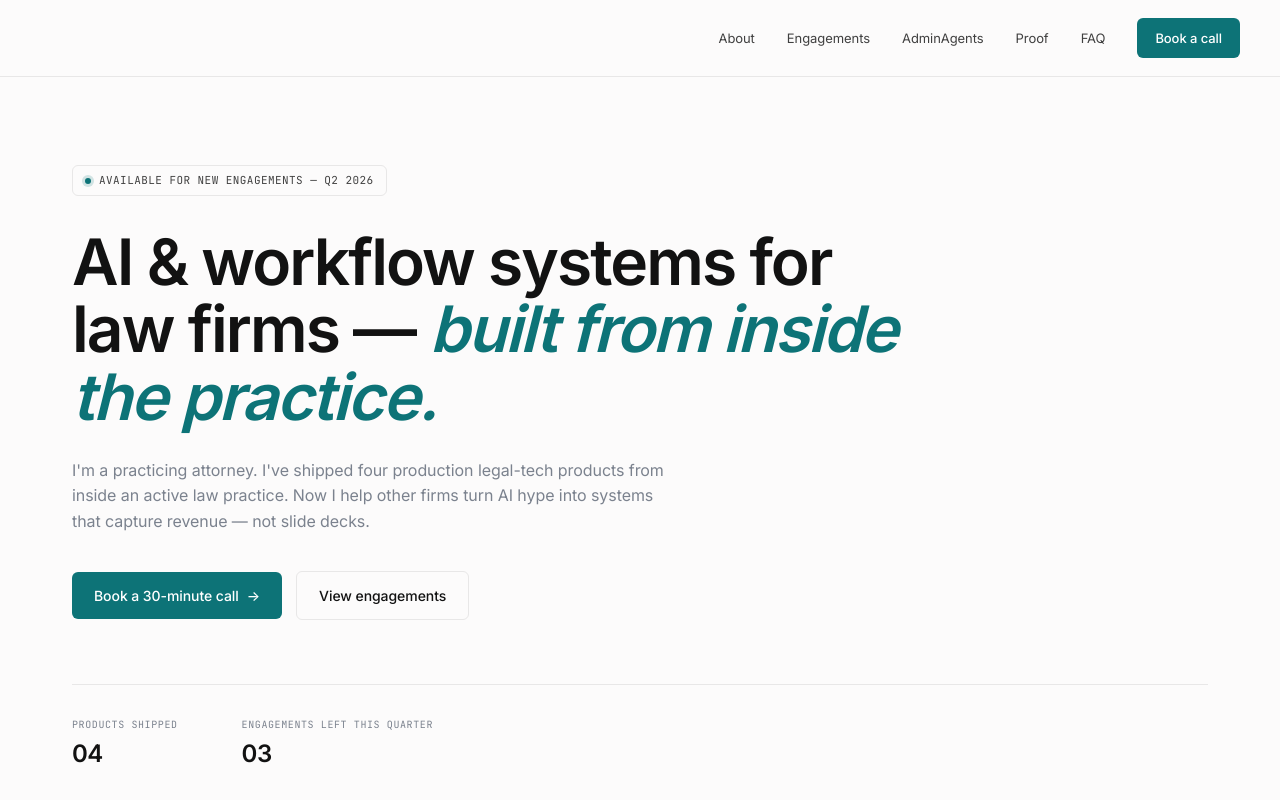
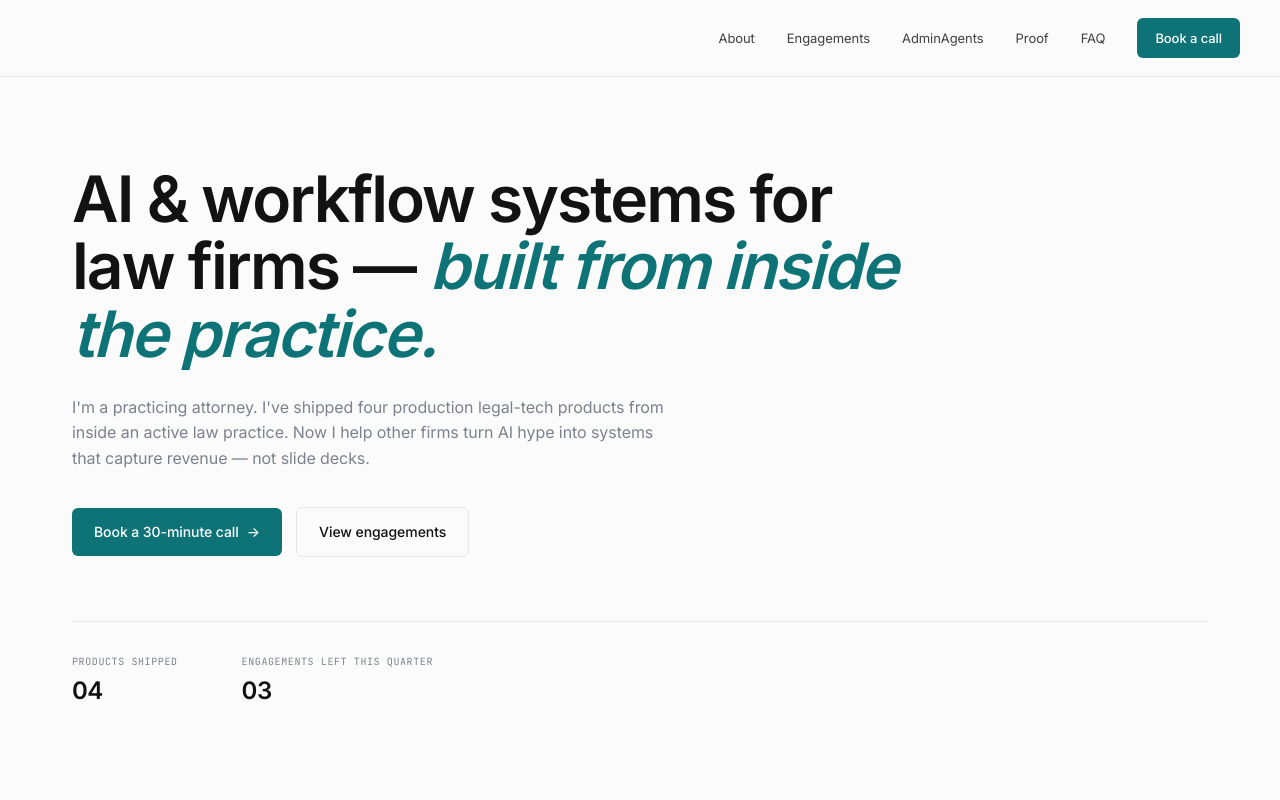
Before and after one commit to ILG-Workspace/lexarum.com, a website: page index.html in a window 1280 px wide. Shown: the top 800 px of the page. Drawn offline with Linux system fonts and the light colour scheme.

Commit message:
Remove 'Available for new engagements' hero eyebrow

```diff
--- a/index.html
+++ b/index.html
@@ -425,10 +425,6 @@ section { scroll-margin-top: 80px; }
 <!-- ── Hero ── -->
 <section class="hero">
   <div class="container">
-    <div class="hero-eyebrow">
-      <span class="dot"></span>
-      <span>Available for new engagements — Q2 2026</span>
-    </div>
     <h1>AI &amp; workflow systems for law firms — <em>built from inside the practice.</em></h1>
     <p class="hero-sub">
       I'm a practicing attorney. I've shipped four production legal-tech products from inside an active law practice. Now I help other firms turn AI hype into systems that capture revenue — not slide decks.
```
